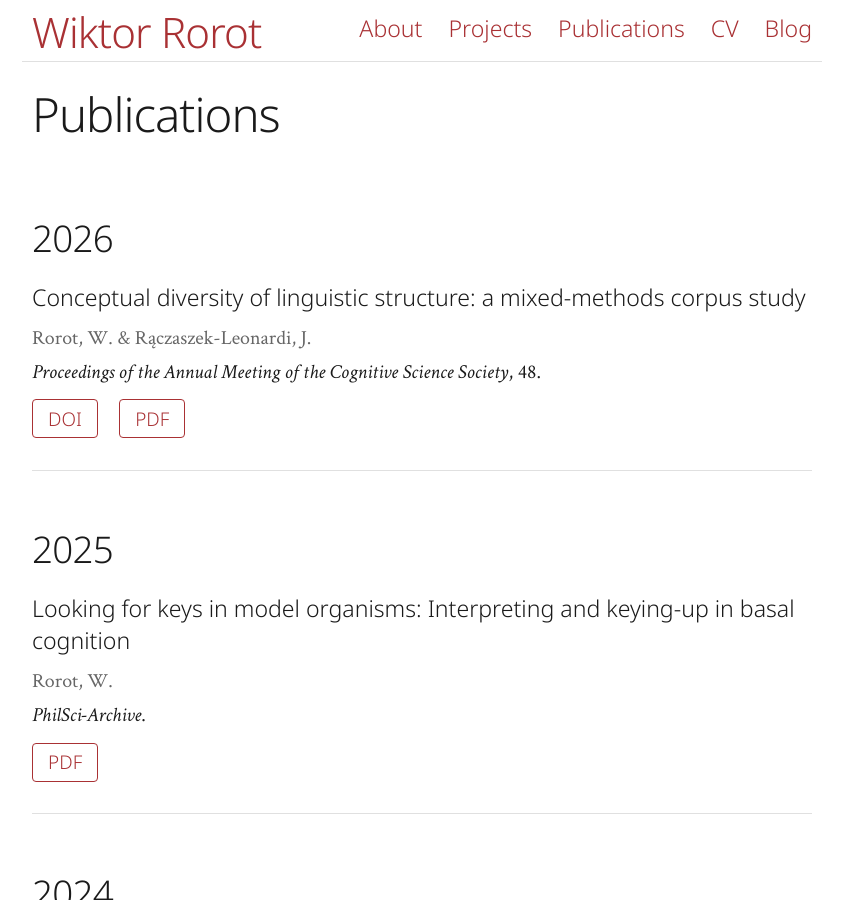
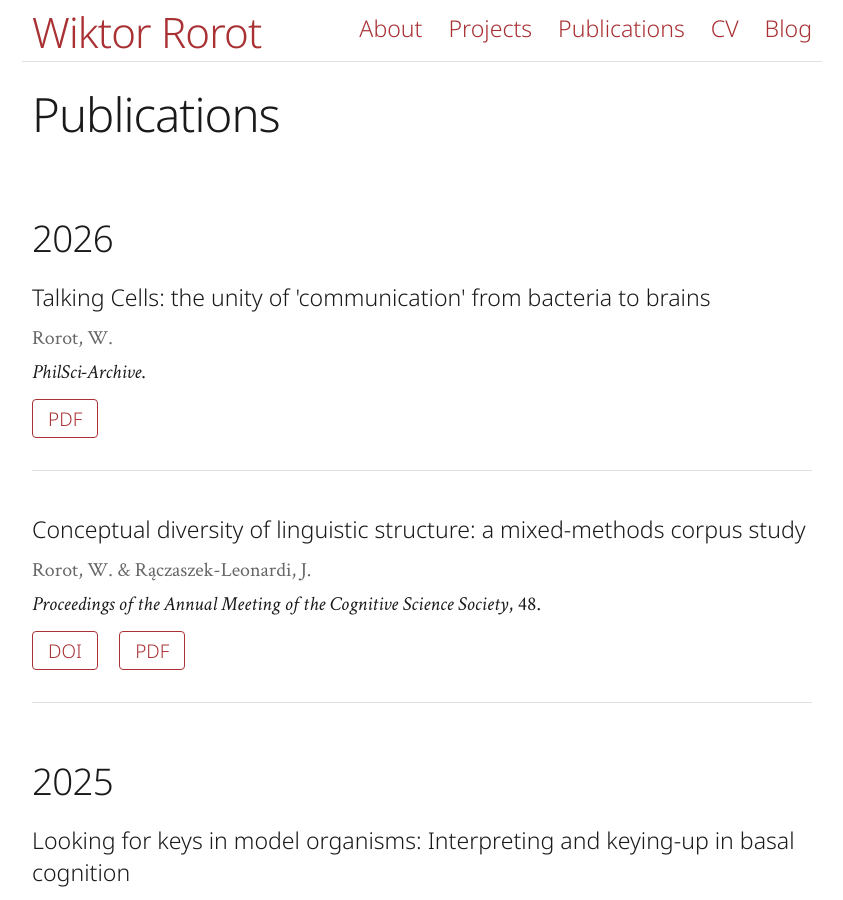
Before and after one commit to wikror/wikror.github.io, a Jekyll site: the page built from publications/index.md, in a window 1280 px wide and 900 px high. Shown: the whole window, without its empty margins (218-1061 px from the left). Built offline with Jekyll 4.4.1, drawn with Linux system fonts in a browser that asks for light colours; a style sheet for code colours, icons or effects is not loaded.

```diff
--- a/_data/publications.yml
+++ b/_data/publications.yml
@@ -1,3 +1,10 @@
+- title: "Talking Cells: the unity of 'communication' from bacteria to brains"
+  authors: "Rorot, W."
+  year: 2026
+  venue: "PhilSci-Archive"
+  type: "preprint"
+  pdf: "/files/publications/rorot-2026-talking.pdf"
+
 - title: "Conceptual diversity of linguistic structure: a mixed-methods corpus study"
   authors: "Rorot, W. & Rączaszek-Leonardi, J."
   year: 2026
```
Also changed, not shown: cv/index.md (+3 -0 lines), 2 other files.
